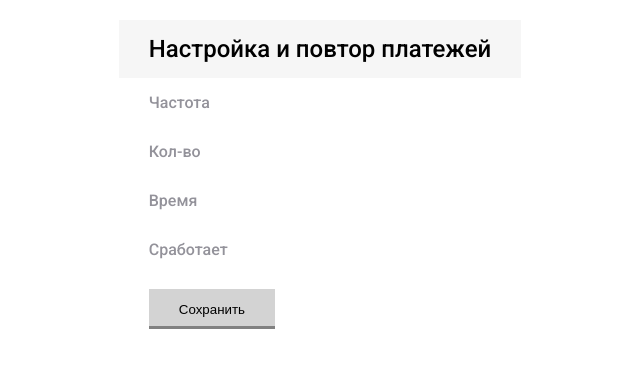
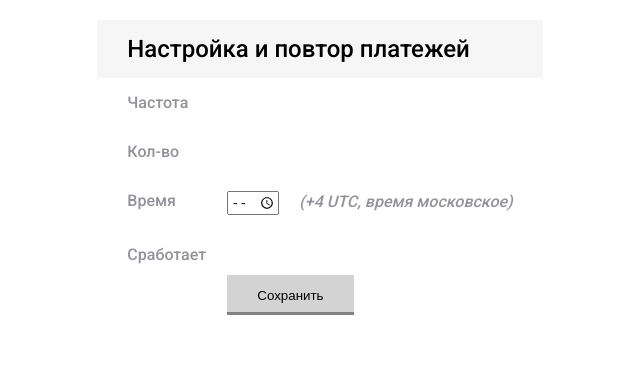
Before and after one commit to rtplv/abbyy-payment-form, a React (Create React App) app: page / in a window 1280 px wide. Shown: the top 368 px of the page, without its empty margins (320-960 px from the left). Built offline with nearby package versions, Linux system fonts and the light colour scheme.

Commit message:
Time component ready

```diff
--- a/src/components/ui/FormRow.scss
+++ b/src/components/ui/FormRow.scss
@@ -1,6 +1,8 @@
 .ui-form-row {
+  display: flex;
   margin-bottom: 30px;
   &__title {
+    width: 100px;
     color: #93929a;
     font-size: 16px;
   }
--- a/src/panels/payment/fields/Time.jsx
+++ b/src/panels/payment/fields/Time.jsx
@@ -1,18 +1,30 @@
-import React, { Component } from 'react';
+import React, { PureComponent } from 'react';
 import PropTypes from 'prop-types';
+
+import './Time.scss';
 
 import { FormRow } from 'components/ui';
 
-class PaymentTime extends Component {
+class PaymentTime extends PureComponent {
   static propTypes = {};
 
   render() {
     return (
       <FormRow className="payment-repeat-time"
                title="Время">
-
+        <input className="payment-repeat-time__field"
+               type="time"
+               onChange={this.handleTimeChange} />
+        <span className="payment-repeat-time__description">
+          (+4 UTC, время московское)
+        </span>
       </FormRow>
     );
+  }
+
+  handleTimeChange = e => {
+    const { value } = e.target;
+    console.log(value);
   }
 }
 
--- /dev/null
+++ b/src/panels/payment/fields/Time.scss
@@ -0,0 +1,18 @@
+.payment-repeat-time {
+  &__field {
+    width: 47px;
+    &::-webkit-clear-button,
+    &::-webkit-inner-spin-button {
+      display: none;
+    }
+  }
+  &__description {
+    display: inline-block;
+    margin-left: 20px;
+
+    color: #93929a;
+    font-weight: 500;
+
+    font-style: italic;
+  }
+}
```
